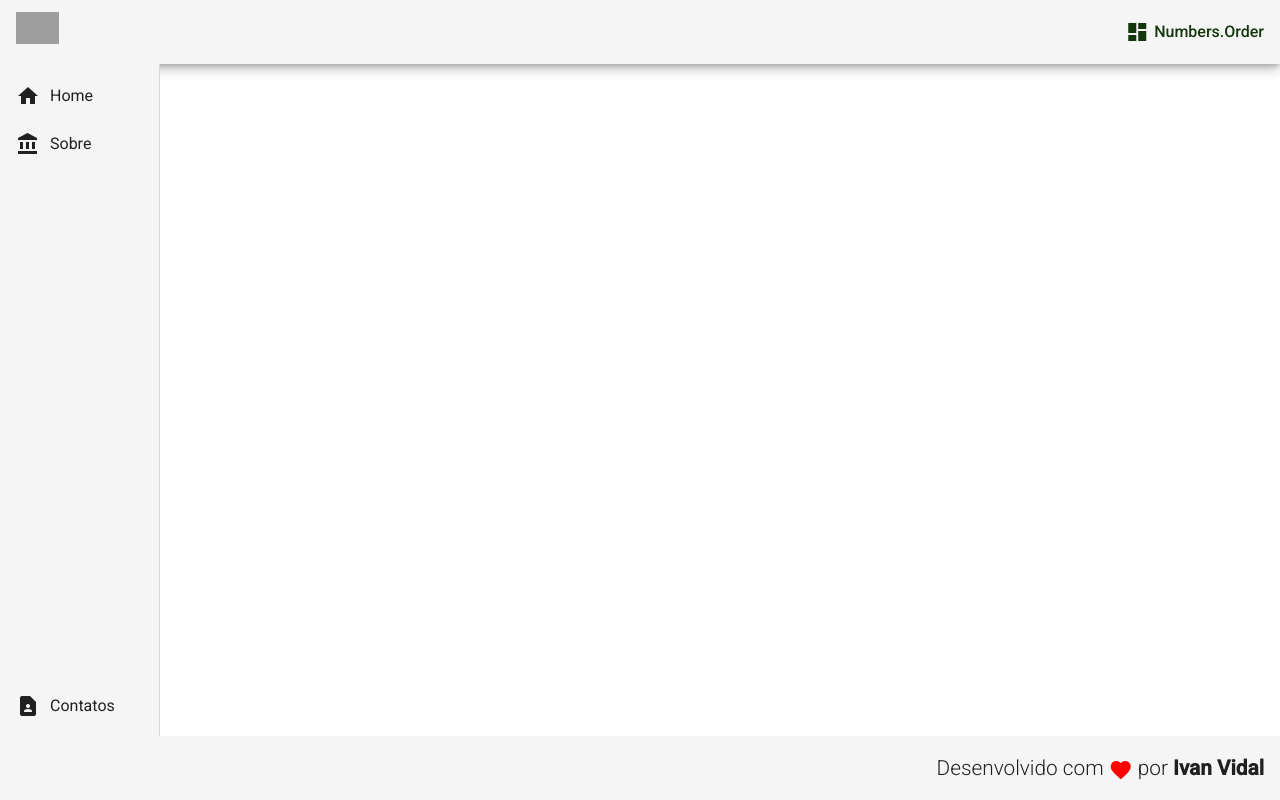
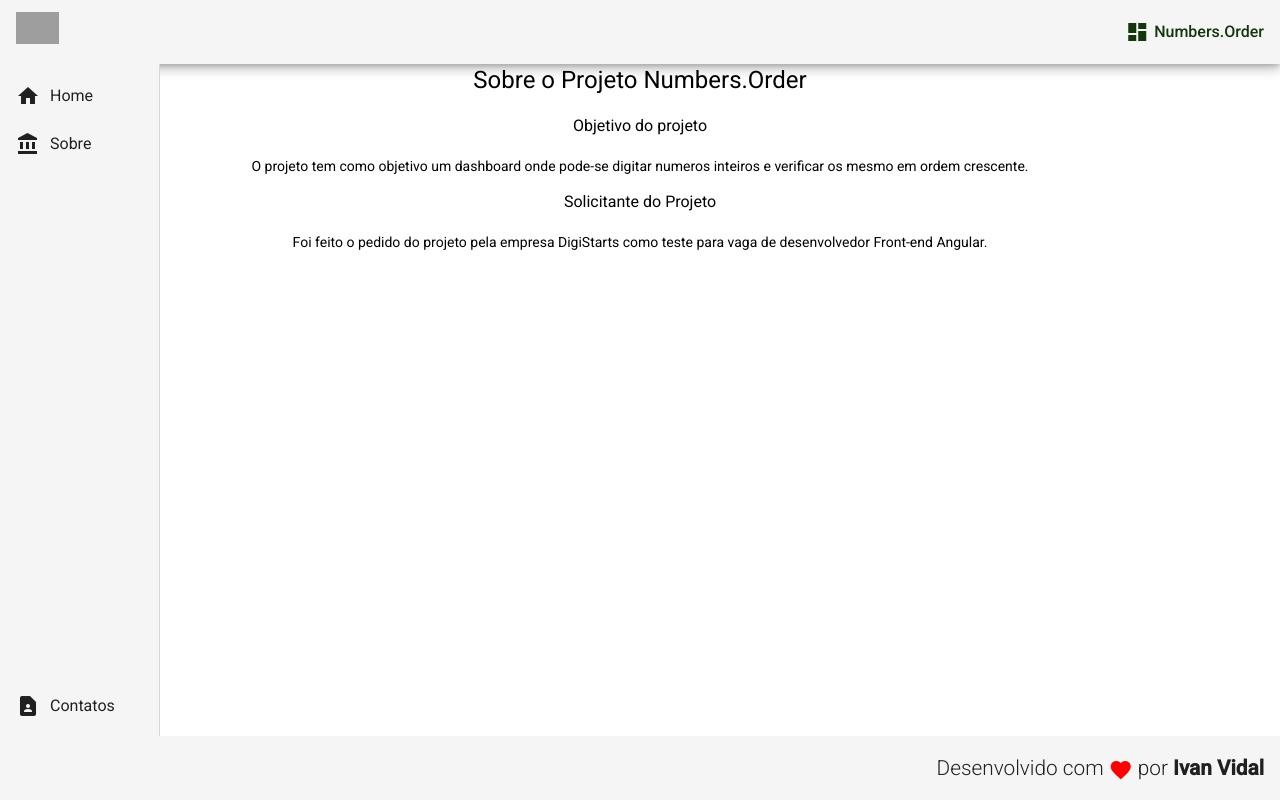
Before and after one commit to Vic-NG/digistarts-test, an Angular app in the folder dashboard/: page /sobre in a window 1280 px wide. Built offline with nearby package versions, Linux system fonts and the light colour scheme; grey boxes are pictures that could not be loaded.

Commit message:
style comp

```diff
--- a/dashboard/src/app/app.module.ts
+++ b/dashboard/src/app/app.module.ts
@@ -3,6 +3,7 @@ import { NgModule } from '@angular/core';
 import { AppRoutingModule } from './app-routing.module';
 import { AppComponent } from './app.component';
 import { BrowserAnimationsModule } from '@angular/platform-browser/animations';
+import { ReactiveFormsModule} from '@angular/forms'
 
 import { MatToolbarModule} from '@angular/material/toolbar';
 import { MatSidenavModule} from '@angular/material/sidenav';
@@ -33,7 +34,8 @@ import { SobreComponent } from './views/sobre/sobre.component';
     MatToolbarModule,
     MatSidenavModule,
     MatListModule,
-    MatFormFieldModule
+    MatFormFieldModule,
+    ReactiveFormsModule
   ],
   providers: [],
   bootstrap: [AppComponent]
--- a/dashboard/src/app/views/home/home.component.css
+++ b/dashboard/src/app/views/home/home.component.css
@@ -0,0 +1,32 @@
+.container{
+    text-align: center;
+    padding-top: 30px;
+}
+
+.container div{
+    padding-top: 30px;
+    border: 1px solid black;
+    border-radius: 5px;
+    max-width: 300px;
+    margin-left: auto;
+    margin-right: auto;
+    margin-top: 40px;
+}
+button{
+    padding: 10px;
+    border-radius: 0 5px 5px 0;
+    border-left: none;
+    background: rgb(25, 180, 59);
+    color: white;
+}
+input{
+        padding: 10px;
+        border-radius: 5px 0 0 5px;
+        border-right: none;
+}
+
+ul{
+    list-style: none;
+    text-align: center;
+    font-size: 1.1rem;
+}
--- a/dashboard/src/app/views/home/home.component.html
+++ b/dashboard/src/app/views/home/home.component.html
@@ -1 +1,24 @@
-<p>home works!</p>
+<div class="container">
+
+    <h1>
+        Digite um número
+    </h1>
+    <form action="" [formGroup]="loginForm">
+        <input type="number" id="num" required formControlName="num">
+
+    <button (click)="getValue()">
+        send
+    </button>
+    </form>
+    <div>
+        <ul>
+            <li>
+                <p>
+                    {{ valor.num }}
+                </p>
+
+            </li>
+            {{ valor1 }}
+        </ul>
+    </div>
+</div>
--- a/dashboard/src/app/views/home/home.component.ts
+++ b/dashboard/src/app/views/home/home.component.ts
@@ -1,4 +1,6 @@
 import { Component, OnInit } from '@angular/core';
+import { FormBuilder, FormGroup, Validators } from '@angular/forms';
+
 
 @Component({
   selector: 'app-home',
@@ -7,9 +9,35 @@ import { Component, OnInit } from '@angular/core';
 })
 export class HomeComponent implements OnInit {
 
-  constructor() { }
+
+  public loginForm: FormGroup;
+
+  valor
+  valor1
+
+  constructor(private fb:FormBuilder) { }
 
   ngOnInit(): void {
+
+    this.loginForm = this.fb.group({
+      'num': ['', Validators.required]
+
+    });
   }
 
+  getValue(){
+this.valor = this.loginForm.value;
+
+this.valor1 = document.createElement('li');
+  var conteudoNovo = document.createTextNode(this.valor.num);
+  this.valor1.appendChild(conteudoNovo);
+
+console.log(this.valor.num)
+  }
+
+
+
+
+
+
 }
--- a/dashboard/src/app/views/sobre/sobre.component.css
+++ b/dashboard/src/app/views/sobre/sobre.component.css
@@ -0,0 +1,3 @@
+.container{
+    text-align: center;
+}
--- a/dashboard/src/app/views/sobre/sobre.component.html
+++ b/dashboard/src/app/views/sobre/sobre.component.html
@@ -1 +1,21 @@
-<p>sobre works!</p>
+<div class="container">
+    <div>
+        <h1>
+            Sobre o Projeto Numbers.Order
+        </h1>
+        <h3>Objetivo do projeto</h3>
+        <p>
+            O projeto tem como objetivo um dashboard onde pode-se digitar numeros inteiros e verificar os mesmo em ordem crescente.
+
+
+
+        </p>
+
+        <h3>Solicitante do Projeto</h3>
+
+        <p>
+            Foi feito o pedido do projeto pela empresa DigiStarts como teste para vaga de desenvolvedor Front-end Angular.
+        </p>
+    </div>
+
+</div>
```
